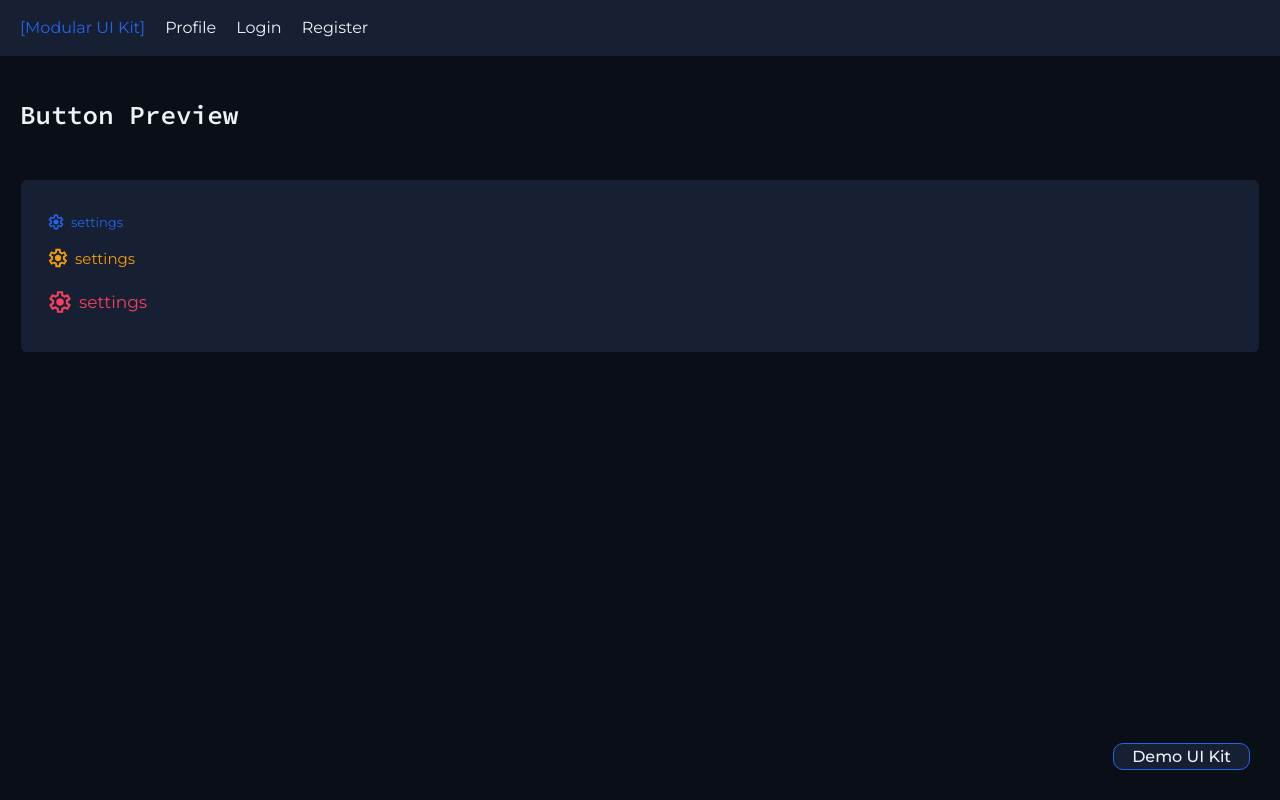
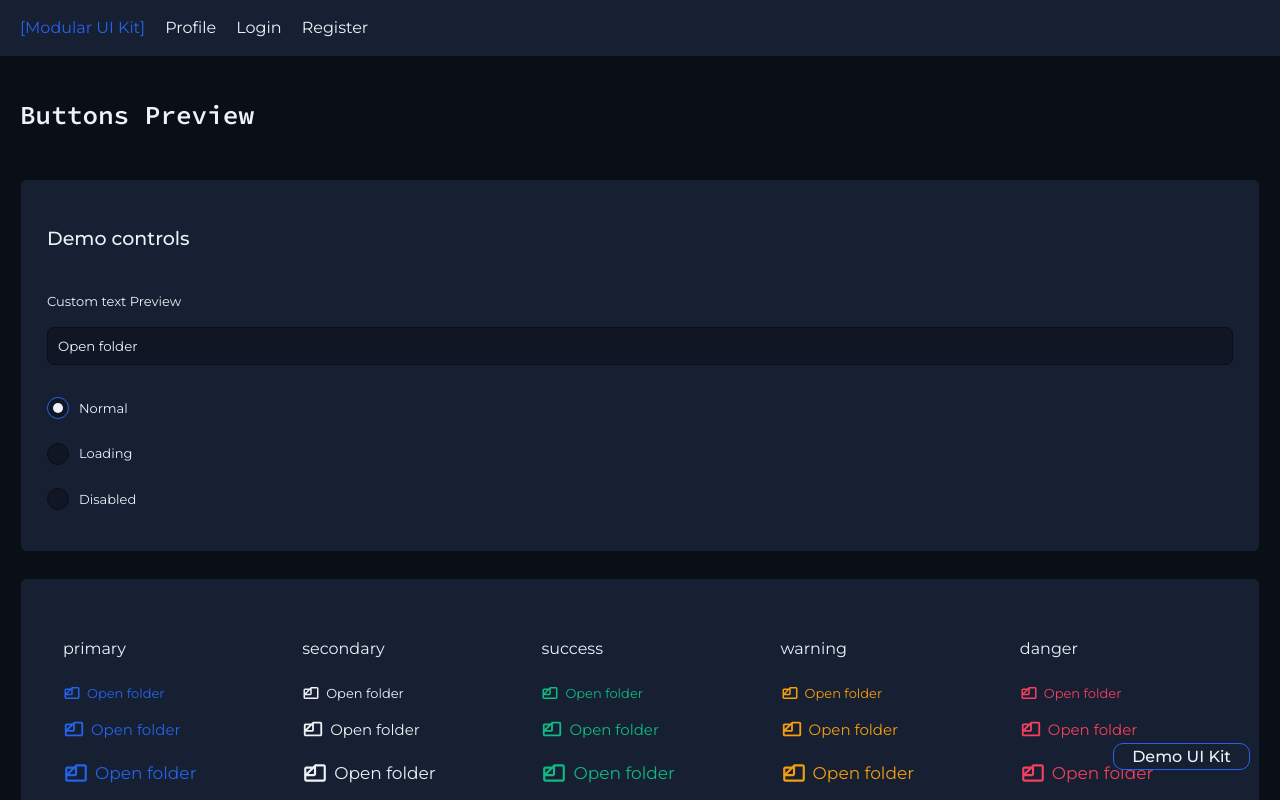
Before and after one commit to eugenia-vitinschii/modular-ui-kit-react, a React (Vite) app: page /demo/ui/icon-buttons in a window 1280 px wide. Shown: the top 800 px of the page. Built offline with nearby package versions, Linux system fonts and the light colour scheme.

Commit message:
feat(demo): create MukIconButton demo preview. Closes #13

```diff
--- a/src/demo/pages/buttons/IconButtonView.tsx
+++ b/src/demo/pages/buttons/IconButtonView.tsx
@@ -1,28 +1,84 @@
 /* COMPONENTS */
-import { MukText } from "../../../lib/components/typography/MukText"
-import { MukIconButton } from "../../../lib/components/buttons/MukIconButton"
+import { MukRadio, MukIconButton, MukText, MukInput  } from "../../../lib";
 
-function IconButtonView(){
-   return(
+/* TYPES */
+import { type UIButtonVariant, type UISize } from "../../../lib";
+
+import { useState } from "react";
+
+type DemoState = 'normal' | 'loading' | 'disabled'
+
+/* variants */
+const variants: UIButtonVariant[] = [
+   'primary',
+   'secondary',
+   'success',
+   'warning',
+   'danger',
+   'ghost'
+]
+/* sizes */
+const sizes: UISize[] = ['sm', 'md', 'lg']
+
+function IconButtonView() {
+   /* STATE */
+   const [buttonState, setButtonState] = useState<DemoState>('normal')
+   const [demoText, setDemoText] = useState('Open folder');
+  return (
     <div className="muk-page">
       <div className="muk-container">
         <div className="muk-page__wrapper">
-                <MukText as="h2" type="muk-heading">Button Preview</MukText>
+          <MukText as="h2" type="muk-heading">
+            Buttons Preview
+          </MukText>
           <div className="muk-page__content">
             <div className="demo-controls muk-section">
-                  <MukIconButton size="sm" text='settings'>
-                     <svg xmlns="http://www.w3.org/2000/svg" height="24px" viewBox="0 -960 960 960" width="24px" fill="#e3e3e3"><path d="m370-80-16-128q-13-5-24.5-12T307-235l-119 50L78-375l103-78q-1-7-1-13.5v-27q0-6.5 1-13.5L78-585l110-190 119 50q11-8 23-15t24-12l16-128h220l16 128q13 5 24.5 12t22.5 15l119-50 110 190-103 78q1 7 1 13.5v27q0 6.5-2 13.5l103 78-110 190-118-50q-11 8-23 15t-24 12L590-80H370Zm70-80h79l14-106q31-8 57.5-23.5T639-327l99 41 39-68-86-65q5-14 7-29.5t2-31.5q0-16-2-31.5t-7-29.5l86-65-39-68-99 42q-22-23-48.5-38.5T533-694l-13-106h-79l-14 106q-31 8-57.5 23.5T321-633l-99-41-39 68 86 64q-5 15-7 30t-2 32q0 16 2 31t7 30l-86 65 39 68 99-42q22 23 48.5 38.5T427-266l13 106Zm42-180q58 0 99-41t41-99q0-58-41-99t-99-41q-59 0-99.5 41T342-480q0 58 40.5 99t99.5 41Zm-2-140Z"/></svg>
+               <MukText type="muk-subheading">Demo controls</MukText>
+               <MukInput
+                  value={demoText}
+                  onChange={(val) => setDemoText(val)}
+                  label="Custom text Preview"
+                  placeholder="Type something..."
+                />
+                <br />
+               <MukRadio name='buttons-demo'selectedValue={buttonState}
+               onChange={(val) => setButtonState(val as DemoState)} value='normal' label="Normal"/>
+               <MukRadio name='buttons-demo'selectedValue={buttonState}
+               onChange={(val) => setButtonState(val as DemoState)} value='loading' label="Loading"/>
+               <MukRadio name='buttons-demo'selectedValue={buttonState}
+               onChange={(val) => setButtonState(val as DemoState)} value='disabled' label="Disabled"/>
+            </div>
+            <div className="muk-section">
+              <div className="buttons-grid">
+                  {variants.map((variant)=>(
+                     <div className="button-card" key={variant}>
+                        <div className="button-card__header">
+                           <MukText>{variant}</MukText>
+                        </div>
+                        <div className="button-card__sizes">
+                           {sizes.map((size) => (
+                              <div className="button-card-row" key={size}>
+                                 <MukIconButton variant={variant}
+                                    size={size}
+                                    loading={buttonState === 'loading'}
+                                    disabled={buttonState === 'disabled'}
+                                    text={demoText}
+
+                                 >
+                                   <svg xmlns="http://www.w3.org/2000/svg" viewBox="0 0 24 24"><path d="M4,20q-0.82,0-1.41-0.59T2,18V8Q2,7.18 2.59,6.59T4,6h6l2-2h8q0.83,0 1.41,0.59Q22,5.18 22,6V18q0,0.82-0.59,1.41T20,20H4Zm1.83-7H11V7.82L5.83,13ZM4,12L8,8H4v4Zm0,3v3H20V6H13v7q0,0.82-0.59,1.41T11,15H4Zm7-4Z"/></svg>
                                  </MukIconButton>
-                  <br />
-                   <MukIconButton size="md" text='settings' variant="warning"><svg xmlns="http://www.w3.org/2000/svg" height="24px" viewBox="0 -960 960 960" width="24px" fill="#e3e3e3"><path d="m370-80-16-128q-13-5-24.5-12T307-235l-119 50L78-375l103-78q-1-7-1-13.5v-27q0-6.5 1-13.5L78-585l110-190 119 50q11-8 23-15t24-12l16-128h220l16 128q13 5 24.5 12t22.5 15l119-50 110 190-103 78q1 7 1 13.5v27q0 6.5-2 13.5l103 78-110 190-118-50q-11 8-23 15t-24 12L590-80H370Zm70-80h79l14-106q31-8 57.5-23.5T639-327l99 41 39-68-86-65q5-14 7-29.5t2-31.5q0-16-2-31.5t-7-29.5l86-65-39-68-99 42q-22-23-48.5-38.5T533-694l-13-106h-79l-14 106q-31 8-57.5 23.5T321-633l-99-41-39 68 86 64q-5 15-7 30t-2 32q0 16 2 31t7 30l-86 65 39 68 99-42q22 23 48.5 38.5T427-266l13 106Zm42-180q58 0 99-41t41-99q0-58-41-99t-99-41q-59 0-99.5 41T342-480q0 58 40.5 99t99.5 41Zm-2-140Z"/></svg></MukIconButton>
-                  < br />
-                   <MukIconButton size="lg" text='settings' variant="danger"><svg xmlns="http://www.w3.org/2000/svg" height="24px" viewBox="0 -960 960 960" width="24px" fill="#e3e3e3"><path d="m370-80-16-128q-13-5-24.5-12T307-235l-119 50L78-375l103-78q-1-7-1-13.5v-27q0-6.5 1-13.5L78-585l110-190 119 50q11-8 23-15t24-12l16-128h220l16 128q13 5 24.5 12t22.5 15l119-50 110 190-103 78q1 7 1 13.5v27q0 6.5-2 13.5l103 78-110 190-118-50q-11 8-23 15t-24 12L590-80H370Zm70-80h79l14-106q31-8 57.5-23.5T639-327l99 41 39-68-86-65q5-14 7-29.5t2-31.5q0-16-2-31.5t-7-29.5l86-65-39-68-99 42q-22-23-48.5-38.5T533-694l-13-106h-79l-14 106q-31 8-57.5 23.5T321-633l-99-41-39 68 86 64q-5 15-7 30t-2 32q0 16 2 31t7 30l-86 65 39 68 99-42q22 23 48.5 38.5T427-266l13 106Zm42-180q58 0 99-41t41-99q0-58-41-99t-99-41q-59 0-99.5 41T342-480q0 58 40.5 99t99.5 41Zm-2-140Z"/></svg></MukIconButton>
+                              </div>
+                           ))}
+                        </div>
+                     </div>
+                  ))}
               </div>
             </div>
           </div>
         </div>
       </div>
-   )
+    </div>
+  );
 }
 
-export default IconButtonView
+export default IconButtonView;
--- a/src/lib/components/buttons/MukIconButton.tsx
+++ b/src/lib/components/buttons/MukIconButton.tsx
@@ -39,7 +39,7 @@ export const MukIconButton: FC<MukIconButtonProps> = ({
          className={buttonClasses}
          disabled={disabled || loading}
          aria-busy={loading}
-         artia-label={ariaLabel ? String(ariaLabel): undefined}
+         aria-label={ariaLabel ? String(ariaLabel): undefined}
          {...props}
          >
          {!loading ? (
```
Lines whose indentation alone changed are shown as unchanged.
